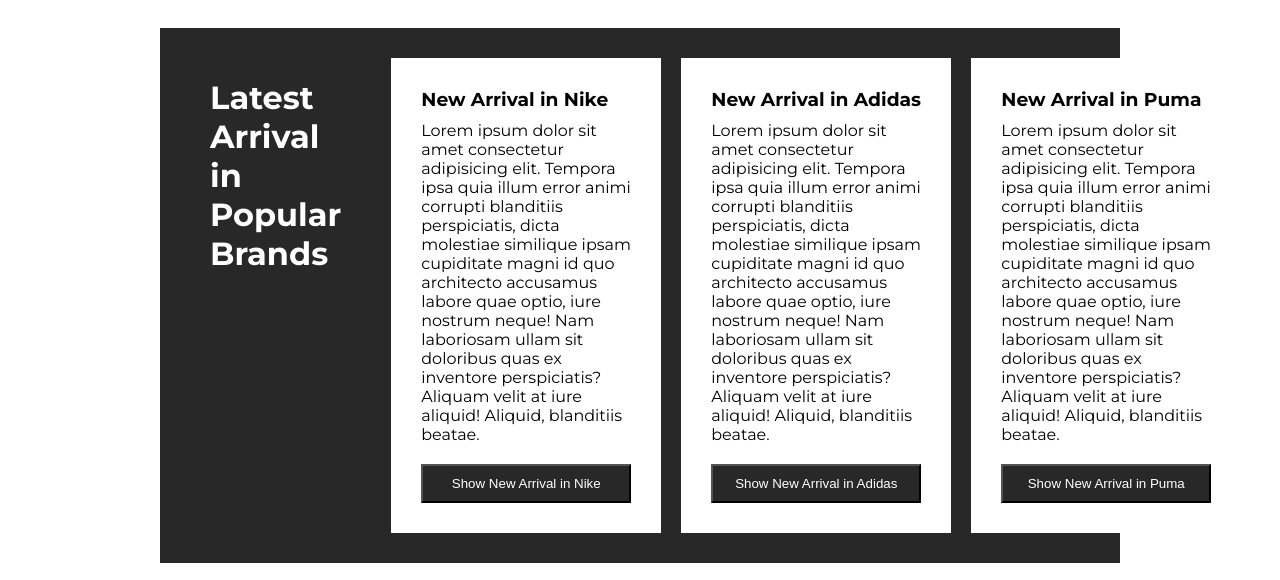
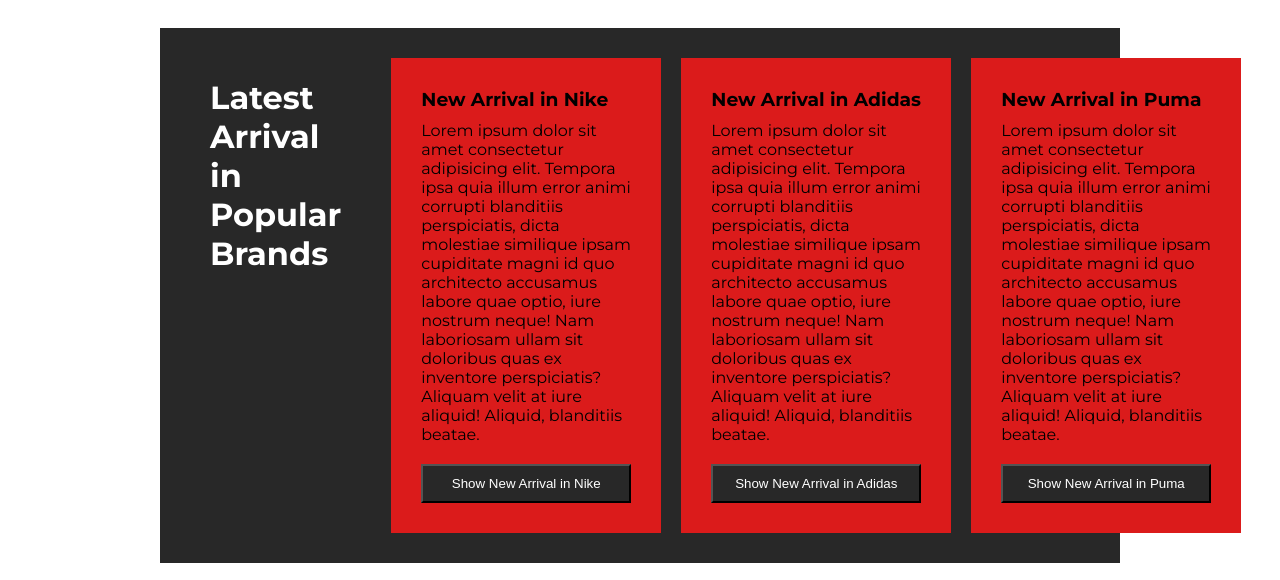
Before and after one commit to mehedi1256/angular-tutorial-ekart, an Angular app: page / in a window 1280 px wide. Shown: the part 4492-5072 px from the top of the page. Built offline with nearby package versions, Linux system fonts and the light colour scheme.

Commit message:
Style color change (#1)

```diff
--- a/src/app/container/featured-brands/featured-brands.component.css
+++ b/src/app/container/featured-brands/featured-brands.component.css
@@ -2,7 +2,7 @@
     width: 270px;
     margin: 10px 10px;
     padding: 20px 30px;
-    background-color: #fff;
+    background-color: #db1b1b;
 }
 
 .title, .description, .call-to-action {
```
